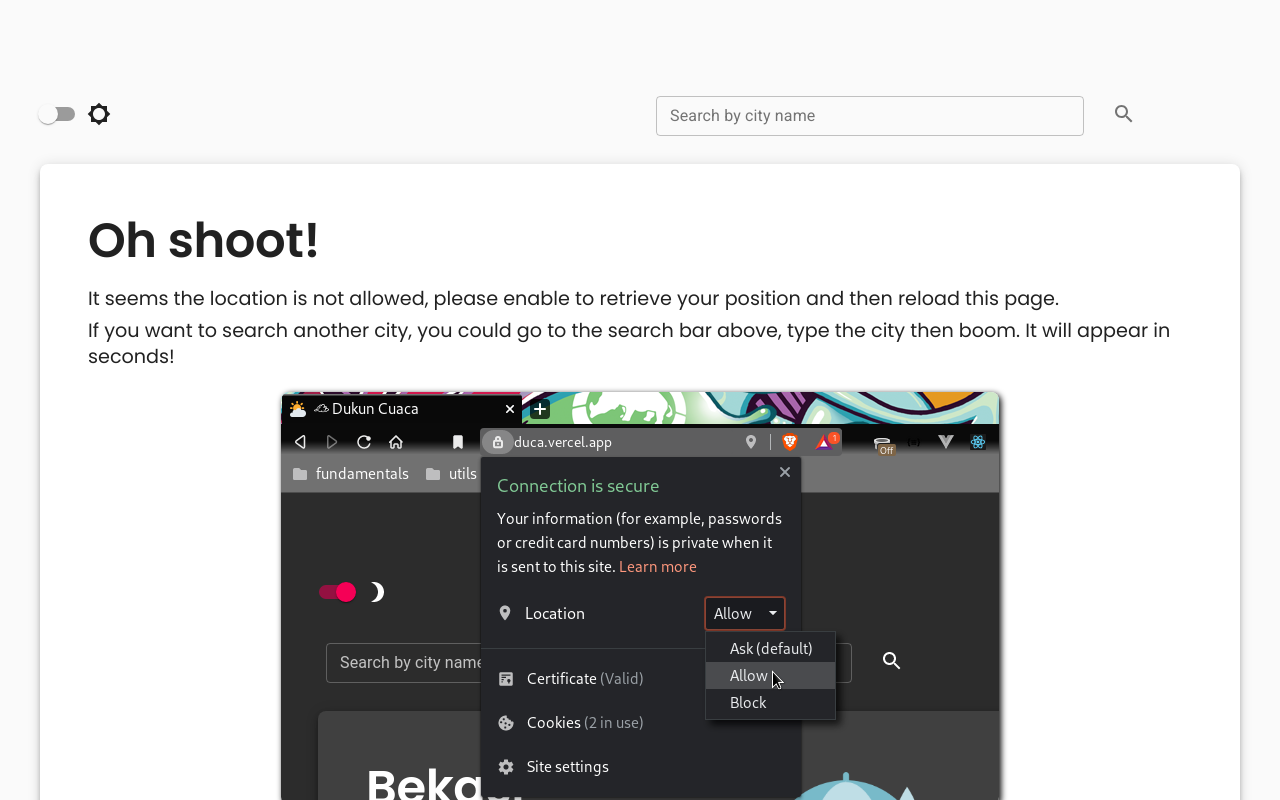
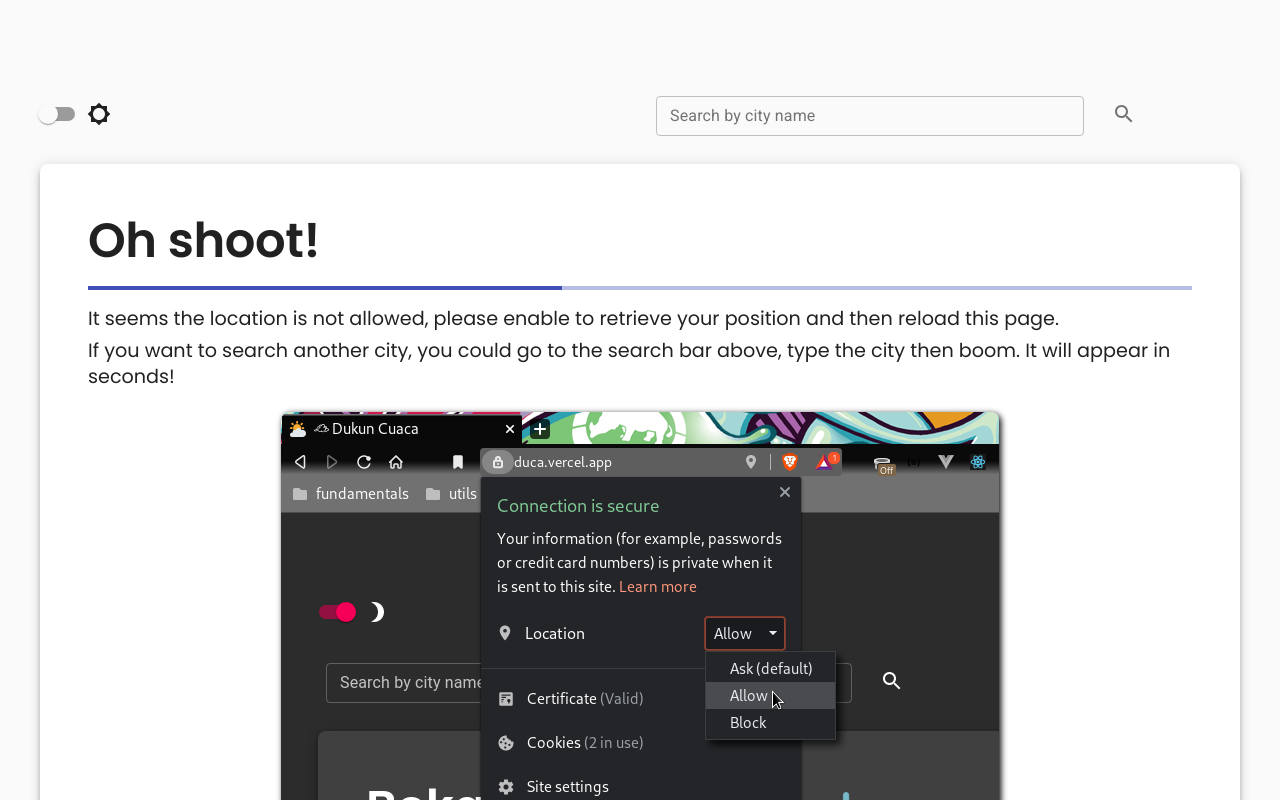
Before and after one commit to padulkemid/duca, a Next.js app: page / in a window 1280 px wide. Built offline with nearby package versions, Linux system fonts and the light colour scheme; no server answers.

Commit message:
added linear progress to indicate location is loading :D

```diff
--- a/components/location_error.js
+++ b/components/location_error.js
@@ -2,7 +2,8 @@
 import Paper from '@material-ui/core/Paper';
 import Grid from '@material-ui/core/Grid';
 import Typography from '@material-ui/core/Typography';
-import { makeStyles } from '@material-ui/core/styles';
+import LinearProgress from '@material-ui/core/LinearProgress';
+import { makeStyles, useTheme } from '@material-ui/core/styles';
 
 const useStyles = makeStyles((theme) => ({
   shout: {
@@ -31,10 +32,14 @@ const useStyles = makeStyles((theme) => ({
       width: '80%',
     },
   },
+  loading: {
+    marginTop: theme.spacing(2),
+  },
 }));
 
 export default function LocationError() {
   const classes = useStyles();
+  const theme = useTheme();
 
   return (
     <Paper elevation={5} className={classes.paper}>
@@ -43,6 +48,10 @@ export default function LocationError() {
           <Typography variant="h2" className={classes.shout}>
             Oh shoot!
           </Typography>
+          <LinearProgress
+            color={theme.palette.type === 'dark' ? 'secondary' : 'primary'}
+            className={classes.loading}
+          />
         </Grid>
         <Grid item xs>
           <Typography variant="h5" className={classes.error} gutterBottom>
```
